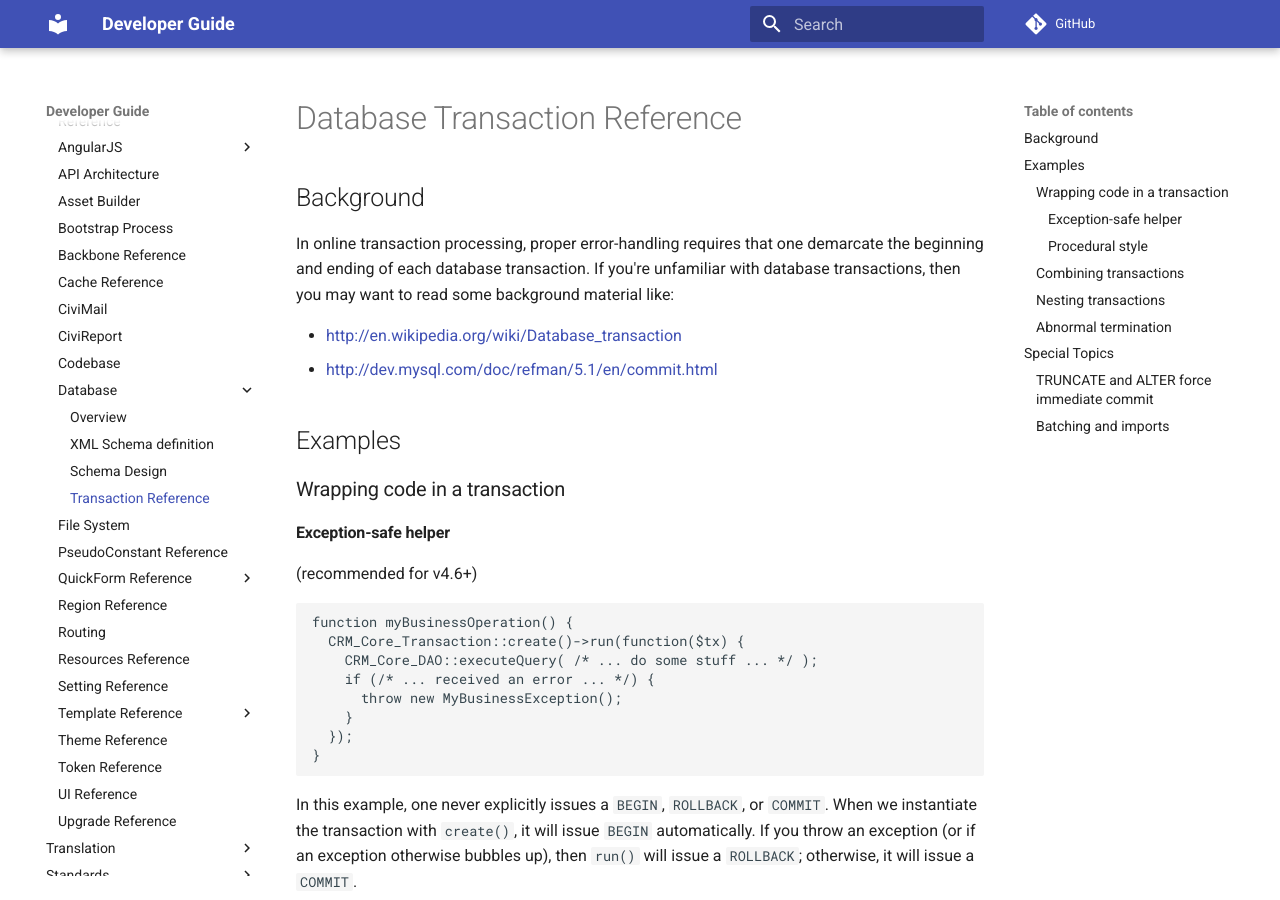
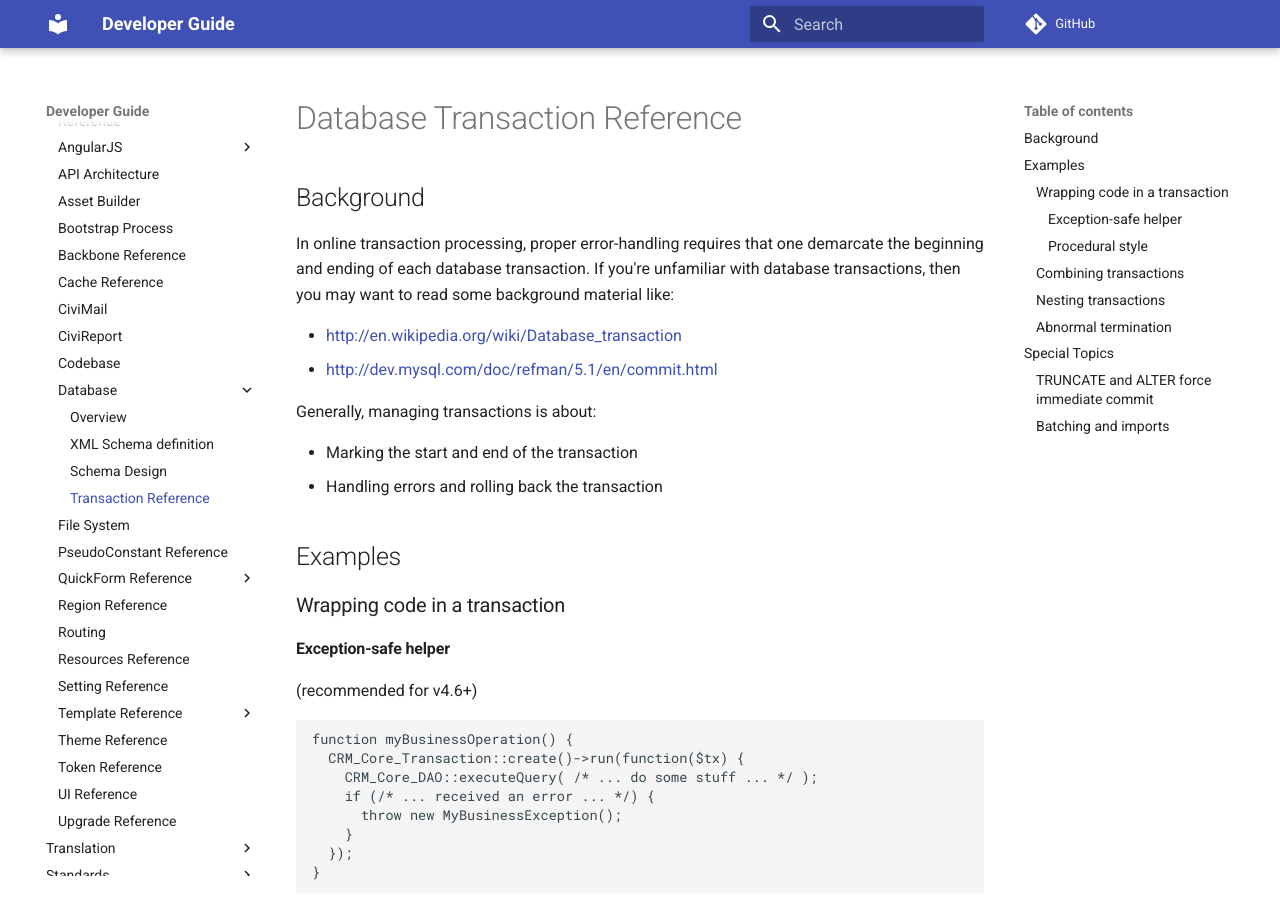
Before and after one commit to civicrm/civicrm-dev-docs, an MkDocs documentation site: the page built from docs/framework/database/transactions.md, in a window 1280 px wide and 900 px high. Built offline with MkDocs 1.6.1 and Material for MkDocs 9.7.7, drawn with Linux system fonts in a browser that asks for light colours; comment, search, counter and statistics services are not loaded; old or Windows-style settings are respelled for this version of MkDocs.

Commit message:
transactions.md - A little more intro text

```diff
--- a/docs/framework/database/transactions.md
+++ b/docs/framework/database/transactions.md
@@ -9,6 +9,11 @@ some background material like:
 
 -   <http://en.wikipedia.org/wiki/Database_transaction>
 -   <http://dev.mysql.com/doc/refman/5.1/en/commit.html>
+
+Generally, managing transactions is about:
+
+* Marking the start and end of the transaction
+* Handling errors and rolling back the transaction
 
 ## Examples
 
```
